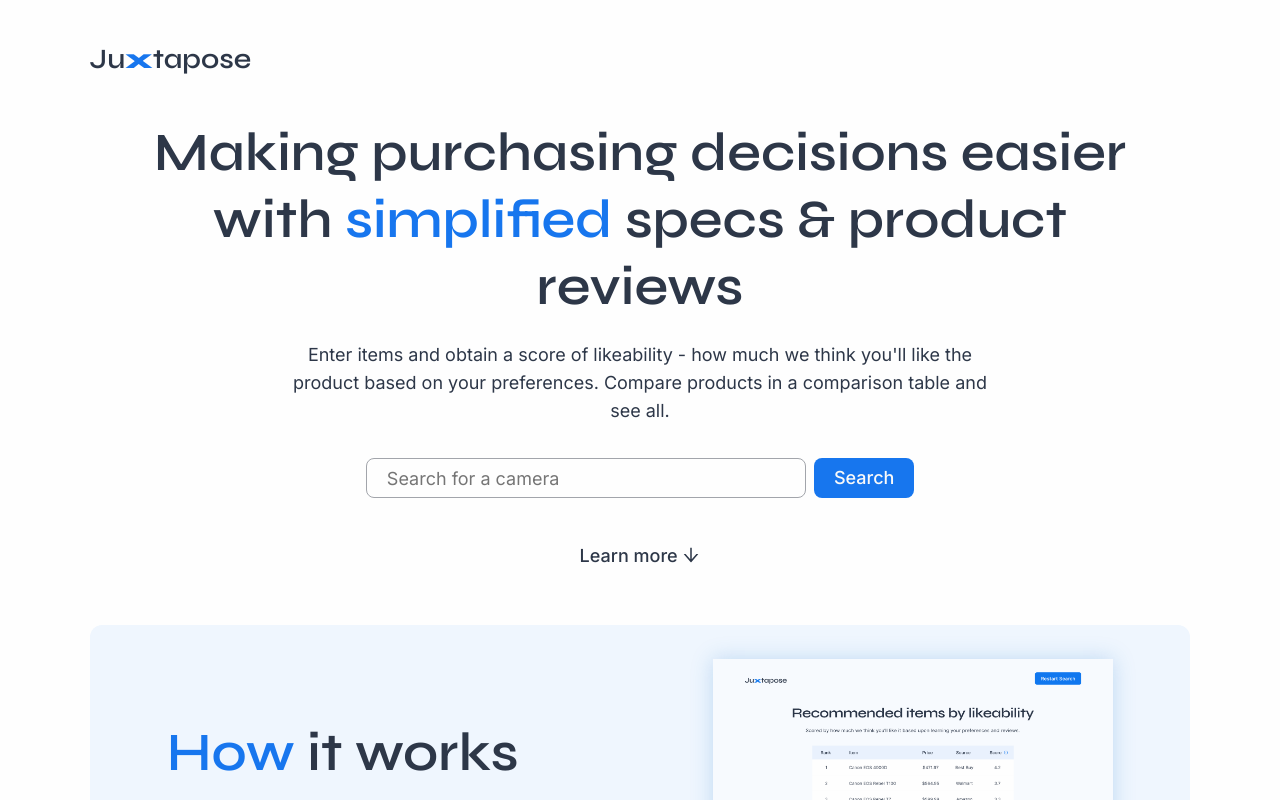
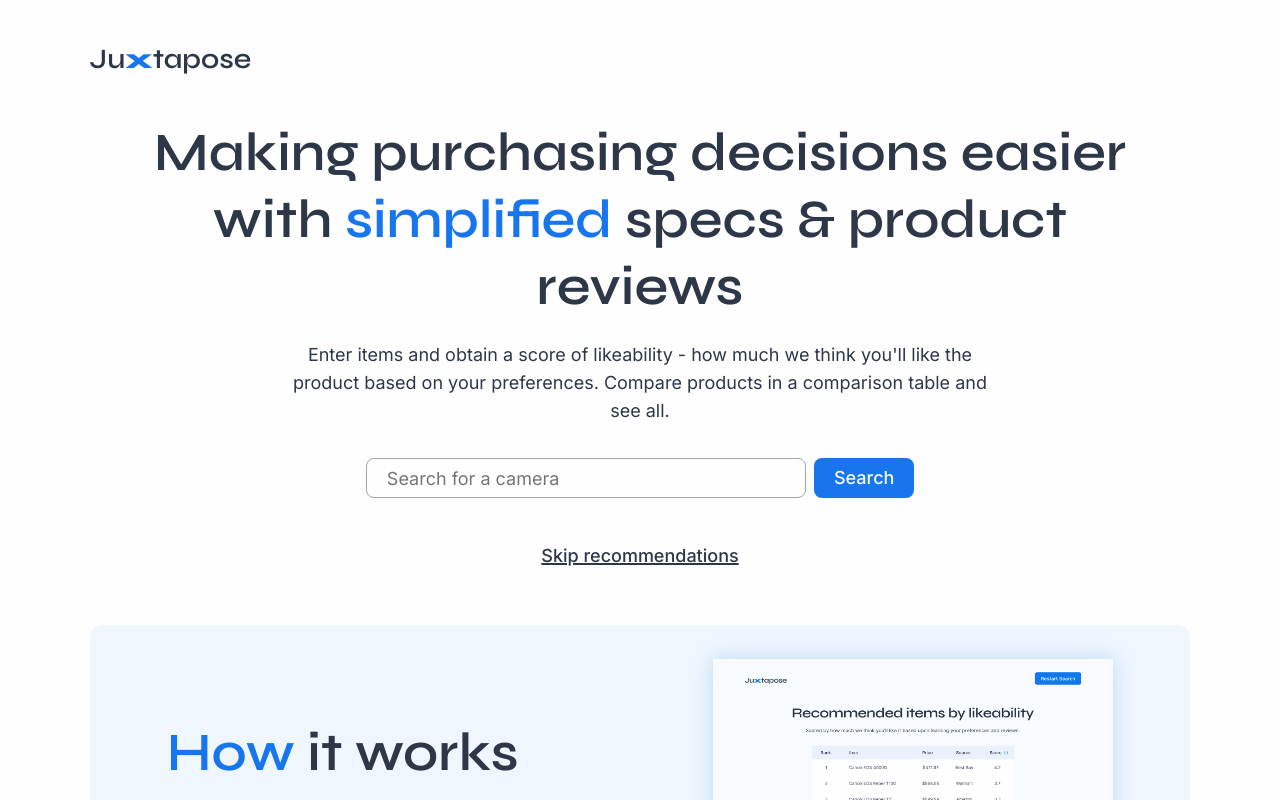
Before and after one commit to tzada8/capstone, a React (Create React App) app in the folder frontend/: page / in a window 1280 px wide. Shown: the top 800 px of the page. Built offline with nearby package versions, Linux system fonts and the light colour scheme.

Commit message:
Replace learn more button with skip recommendations

```diff
--- a/frontend/src/pages/home/Home.css
+++ b/frontend/src/pages/home/Home.css
@@ -1,11 +1,9 @@
-.learn-more-button {
+.skip-recommendations {
     background: none;
     color: var(--OFF-BLACK);
     display: flex;
+    text-decoration: underline;
+    text-decoration-thickness: 2px;
     margin: 4% auto;
     align-items: center;
 }
-
-.learn-more-link {
-    color: var(--OFF-BLACK);
-}
--- a/frontend/src/pages/home/Home.jsx
+++ b/frontend/src/pages/home/Home.jsx
@@ -1,6 +1,5 @@
 import React, { useState } from "react";
 import { useNavigate } from "react-router-dom";
-import { ArrowDownOutlined } from '@ant-design/icons';
 
 import "./Home.css";
 import { routes } from "../../routes/Routes";
@@ -49,9 +48,7 @@ function Home() {
                 query={searchQuery}
                 setQuery={setSearchQuery}
             />
-            <button className="learn-more-button">
-                <a className="body-1-medium learn-more-link" href="#learn-more-jump">Learn more <ArrowDownOutlined /></a>
-            </button>
+            <button className="body-1-medium skip-recommendations">Skip recommendations</button>
             <HowItWorks />
             <DataPipeline />
             <Footer />
--- a/frontend/src/pages/home/how-it-works/HowItWorks.jsx
+++ b/frontend/src/pages/home/how-it-works/HowItWorks.jsx
@@ -5,7 +5,7 @@ import comparisonLayout from "../../../images/home/comparison-layout.png";
 
 function HowItWorks() {
     return (
-        <div id="learn-more-jump" className="how-it-works">
+        <div className="how-it-works">
             <div className="how-it-works-text-container">
                 <h1 className="how-it-works-title max-width-heading"><span className="text-highlight">How</span> it works</h1>
                 <ol className="steps-container">
```
